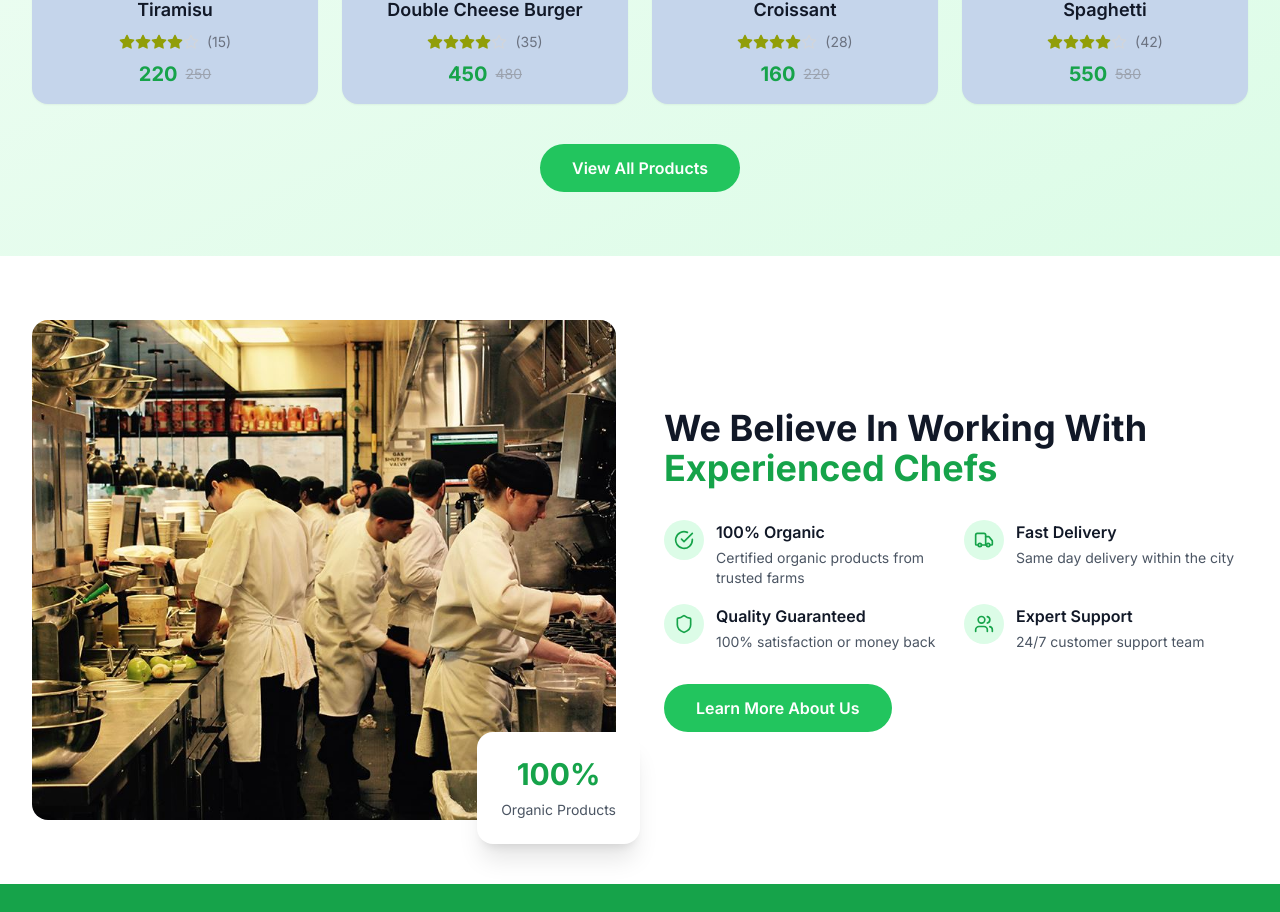
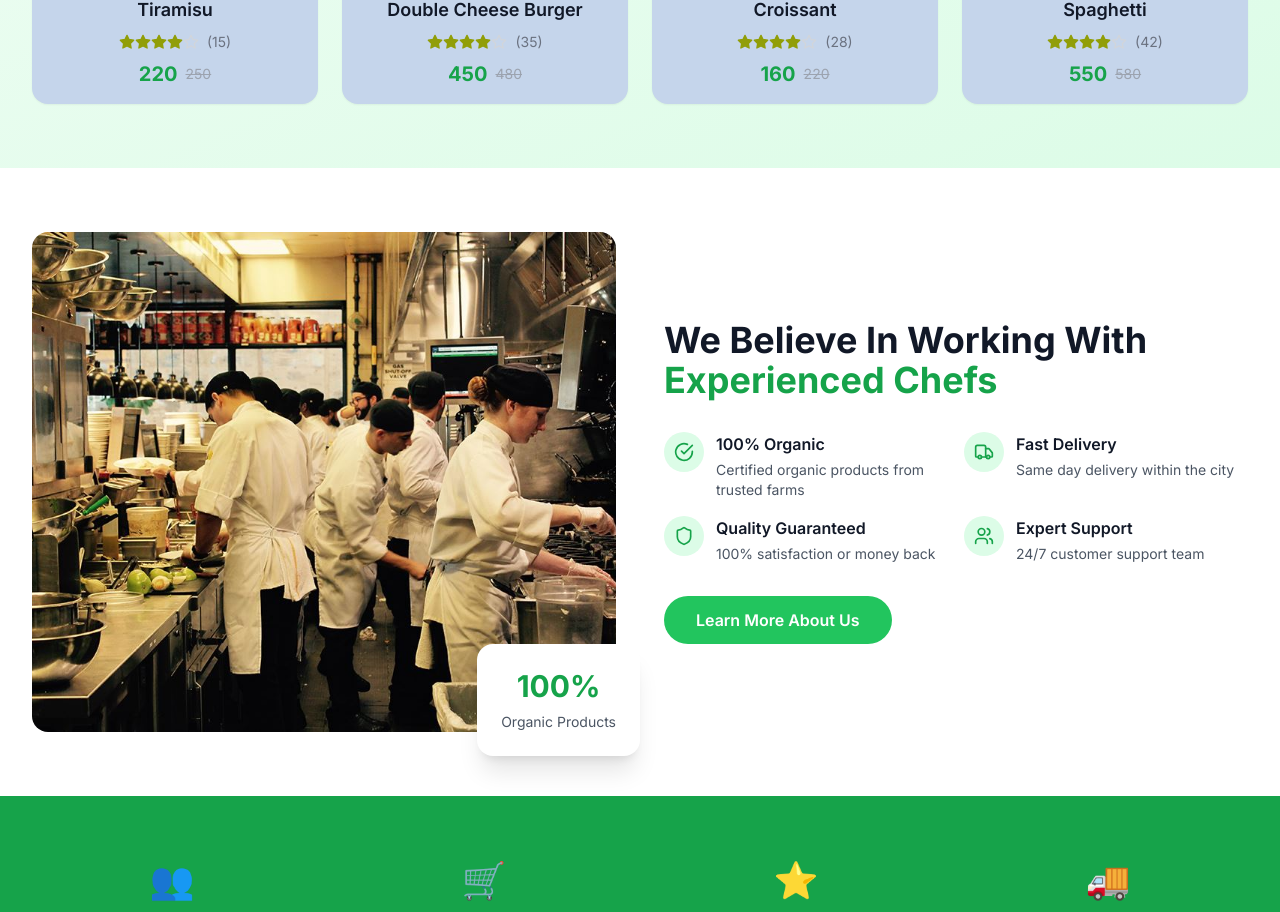
Before and after one commit to uzicodes/Culinary-Canvas, a Next.js app: page / in a window 1280 px wide. Shown: the part 1612-2524 px from the top of the page. Built offline with nearby package versions, Linux system fonts and the light colour scheme.

Commit message:
removed "View All Products" button from Best Selling section

```diff
--- a/src/components/BestSelling.tsx
+++ b/src/components/BestSelling.tsx
@@ -128,16 +128,6 @@ const BestSelling = () => {
 						</div>
 					))}
 				</div>
-
-				{/* View All Button */}
-				<div className="text-center mt-10">
-					<button
-						className="bg-primary-500 hover:bg-primary-600 text-white px-8 py-3 rounded-full font-semibold transition-colors"
-						onClick={() => (window.location.href = '/all-items')}
-					>
-						View All Products
-					</button>
-				</div>
 			</div>
 		</section>
 	)
```
